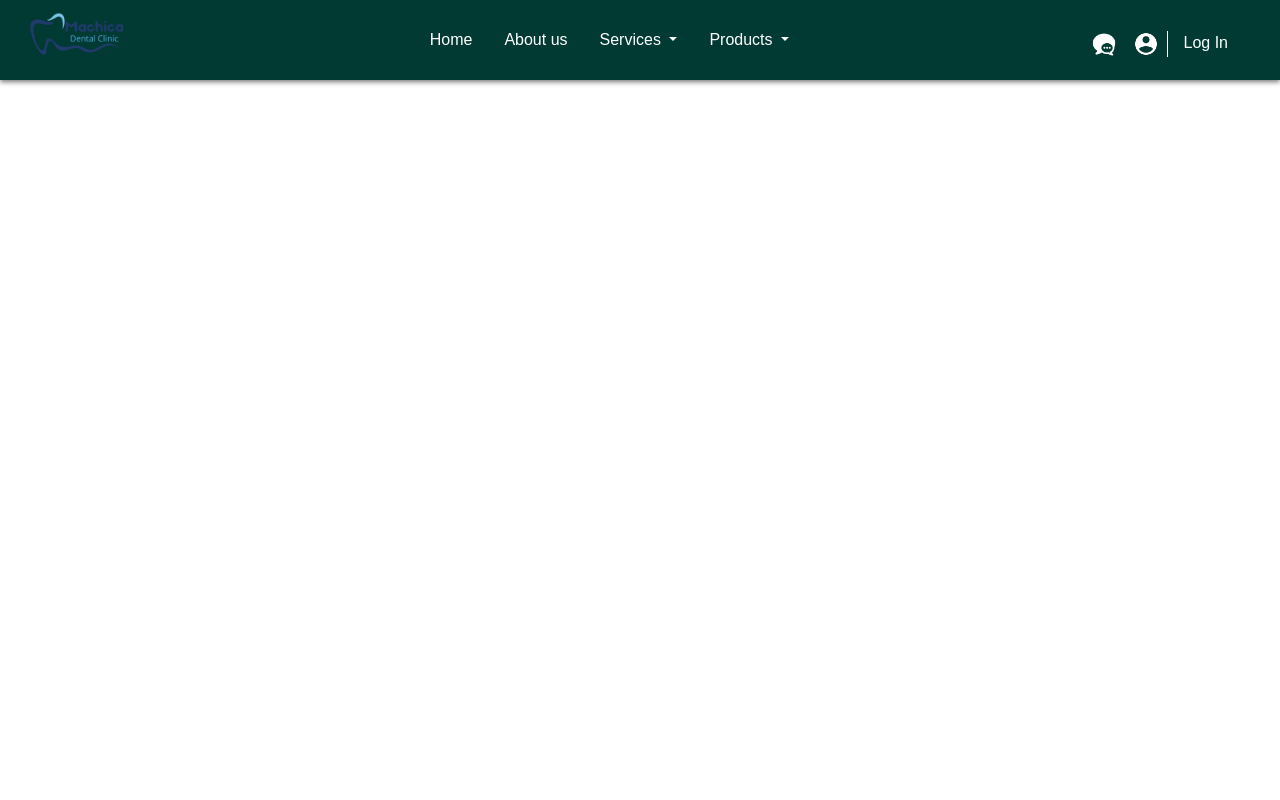
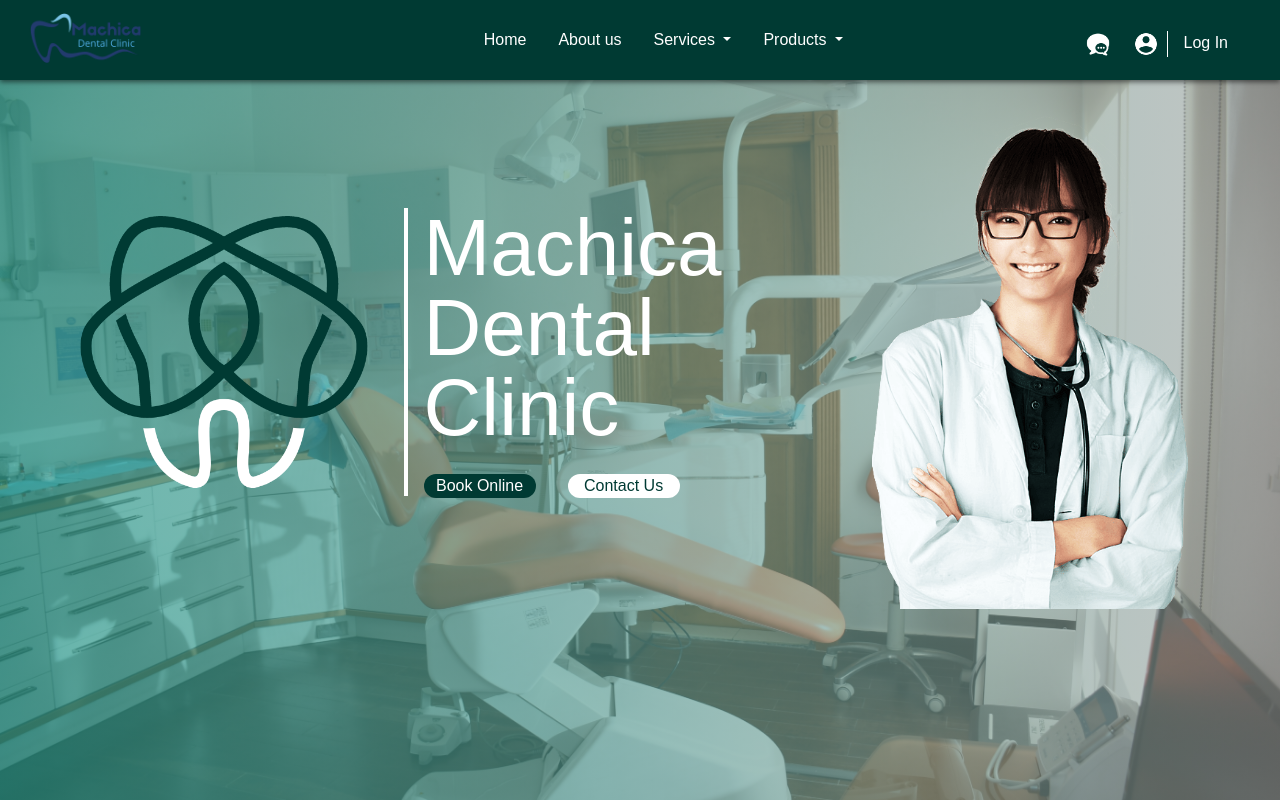
Before and after one commit to boom141/machica, a Flask app: page / in a window 1280 px wide. Run offline with Flask 2, Linux system fonts and the light colour scheme.

Commit message:
Add files via upload

```diff
--- a/machica/main.py
+++ b/machica/main.py
@@ -5,7 +5,7 @@ from settings import app,db
 
 @app.route('/')
 def landing():
-   return render_template('base.html')
+   return render_template('landing.html')
 
 
 
--- a/machica/static/landing.css
+++ b/machica/static/landing.css
@@ -12,6 +12,7 @@
 
 .navbar-light .navbar-nav .nav-link {
     color: white;
+    margin-left: -2rem;
 }
 
 .navbar-light .navbar-nav .nav-link:hover {
@@ -20,8 +21,8 @@
 
 img, svg {
     vertical-align: middle;
-    height: 100px;
-    margin-top: -13px;
+    height: 118px;
+    margin-top: -4px;
 }
 .mx-2 {
     display: inherit;
@@ -32,17 +33,99 @@ img, svg {
     margin-top: 1rem;
 }
 
+.message{
+    margin-left: -4rem;
+}
+
 .separator{
     margin-top: 1.5rem;
 }
 
+
+
+/*sections------------------------------------------------------------------------------*/
 .sticky {
     position: fixed;
     top: 0;
     width: 100%;
 }
 
-/* Add some top padding to the page content to prevent sudden quick movement (as the navigation bar gets a new position at the top of the page (position:fixed and top:0) */
-/* .sticky + .content {
-    padding-top: 60px;
-  } */
+.section-1{
+    /* margin-top: 5rem; */
+    background-image:linear-gradient(to left, rgba(152, 157, 154, 0.586),rgba(42, 152, 137, 0.701)), url('../static/images/home_img.jpg');
+    height: 100vh;
+    background-size: cover;
+    background-position: center;
+}
+
+.section-content{
+    display: flex;
+    flex-direction: row;
+}
+
+.content-img{
+    margin-left: 5rem;
+}
+
+.content-img img{
+    height: 18rem;
+    margin-top: 13rem;
+}
+
+.home-divider{
+    margin-left: 2rem;
+}
+.site-name{
+    margin-top: 13rem;
+    margin-left: 1rem;
+    width: 5rem;
+    display: flex;
+    flex-direction: column;
+}
+
+.site-name p{
+    font-size: 5rem;
+    color: white;
+    line-height: 5rem;
+}
+
+.site-buttons {
+    display: flex;
+    flex-direction: row;
+    place-self: flex-start;
+    margin-left: -2rem;
+    margin-top: 0.65rem;
+}
+
+.site-btn {
+    width: 7rem;
+    text-align: -webkit-center;
+    border-radius: 17px;
+    margin-left: 2rem;
+}
+
+.book-online{
+    background-color: #003A33;
+}
+
+.book-online a{
+    text-decoration: none;
+    color: white;
+}
+
+.contact-us{
+    background-color: white;
+}
+.contact-us a{
+    text-decoration: none;
+    color:#003A33;
+}
+
+.home-doctor{
+    margin-top: 7.5rem;
+    margin-left: 23rem;
+}
+
+.home-doctor img{
+    height: 30.8rem;
+}
--- a/machica/templates/base.html
+++ b/machica/templates/base.html
@@ -53,10 +53,10 @@
             </ul>
             <ul class="navbar-nav ms-auto d-none d-lg-inline-flex">
               <li class="nav-item mx-2">
-                <a class="nav-link text-dark h5" href="" target="blank">
+                <a class="nav-link nav-ico text-dark h5" href="" target="blank">
                     <img class="message" src="{{url_for('static', filename='images/message.png')}}" alt="">
                 </a>
-                <a class="nav-link text-dark h5" href="" target="blank">
+                <a class="nav-link nav-ico text-dark h5" href="" target="blank">
                     <img class="account" src="{{url_for('static', filename='images/account.png')}}" alt="">
                 </a>
                 <img class="separator" src="{{url_for('static', filename='images/separator.png')}}" alt="">
--- /dev/null
+++ b/machica/templates/landing.html
@@ -0,0 +1,26 @@
+{%extends "base.html"%}
+{%block title%}Machica Dental Clinic{%endblock%}
+
+{%block content%}
+<section class="section-1 section-attrib">
+    <div class="section-content">
+        <div class="content-img">
+            <img class="home-logo" src="{{url_for('static', filename='images/home-logo.png')}}" alt="">
+            <img class="home-divider" src="{{url_for('static', filename='images/home_rec.png')}}" alt="">
+        </div>
+        <div class="site-name">
+            <p>Machica
+               Dental
+               Clinic
+            </p>
+            <div class="site-buttons">
+                <div class="site-btn book-online"><a href="#">Book Online</a></div>
+                <div class="site-btn contact-us"><a href="#">Contact Us</a></div>
+            </div>
+        </div>
+        <div class="home-doctor">
+            <img src="{{url_for('static', filename='images/doctor_logo.png')}}" alt="">
+        </div>
+    </div>
+</section>
+{%endblock%}
```
Also changed, not shown: machica/static/images/home-logo.png (added), machica/static/images/home_rec.png (added).
